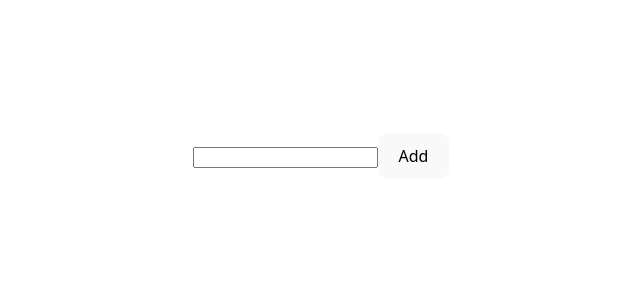
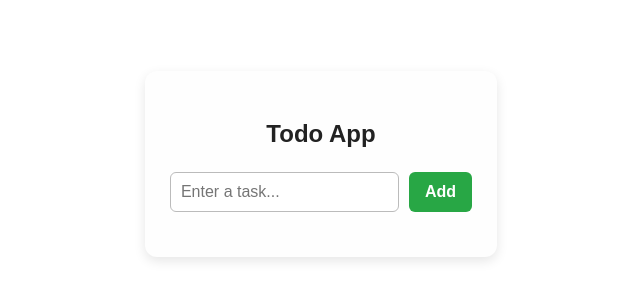
Before and after one commit to birinderr/to-do, a React (Vite) app: page / in a window 1280 px wide. Shown: the part 236-536 px from the top of the page, without its empty margins (319-959 px from the left). Built offline with nearby package versions, Linux system fonts and the light colour scheme.

Commit message:
mark as done added feature

```diff
--- a/component/todo.jsx
+++ b/component/todo.jsx
@@ -1,38 +1,155 @@
-import React, { useState } from 'react'
+import React, { useState } from 'react';
 
-export default function todo() {
-    const[task,settask]=useState(" ");
+export default function Todo() {
+  const [task, setTask] = useState('');
+  const [todos, setTodos] = useState([]);
 
-    const[todos,settodos]=useState([]);
-    const handleadd=()=>{
-        settodos([...todos,task]);
-        console.log("added",todos)
-        settask('   ')
-    }
-   const handledelete = (index) => {
-  const updatedtodos=[todos];
-  updatedtodos.splice(index);
-  settodos(updatedtodos);
-};
+  const handleAdd = () => {
+    const trimmedTask = task.trim();
+    if (trimmedTask === '') return;
+    setTodos([...todos, { text: trimmedTask, done: false }]);
+    setTask('');
+  };
+
+  const handleDelete = (index) => {
+    const updatedTodos = [...todos];
+    updatedTodos.splice(index, 1);
+    setTodos(updatedTodos);
+  };
+
+  const handleMarkDone = (index) => {
+    const updatedTodos = [...todos];
+    updatedTodos[index].done = true;
+    setTodos(updatedTodos);
+  };
+
   return (
-    <div>
-     <input type="text" value={task} onChange={(e)=>settask(e.target.value)} />
-     <button onClick={handleadd}>
-        Add
-     </button>
-     <ul>
-        {todos.map((items,index)=>(
-     <li key={index}>{items}
-      <button onClick={()=>handledelete(index)}> delete </button>
-     </li>
-            )
+    <div style={styles.container}>
+      <h2 style={styles.heading}>Todo App</h2>
+      <div style={styles.inputContainer}>
+        <input
+          type="text"
+          value={task}
+          placeholder="Enter a task..."
+          onChange={(e) => setTask(e.target.value)}
+          style={styles.input}
+        />
+        <button onClick={handleAdd} style={styles.addButton}>
+          Add
+        </button>
+      </div>
+      <ul style={styles.list}>
+        {todos.map((item, index) => (
+          <li
+            key={index}
+            style={{
+              ...styles.listItem,
+              backgroundColor: index % 2 === 0 ? '#f1f1f1' : '#ffffff',
+            }}
+          >
+            <span
+              style={{
+                ...styles.listText,
+                textDecoration: item.done ? 'line-through' : 'none',
+                color: item.done ? '#999' : '#333',
+              }}
+            >
+              {item.text}
+            </span>
+            <div style={styles.buttonGroup}>
+              {!item.done && (
+                <button onClick={() => handleMarkDone(index)} style={styles.doneButton}>
+                  Mark as Done
+                </button>
+              )}
+              <button onClick={() => handleDelete(index)} style={styles.deleteButton}>
+                Delete
+              </button>
+            </div>
+          </li>
+        ))}
+      </ul>
+    </div>
+  );
+}
 
 
-            )
-
-        }
-
-     </ul>
-    </div>
-  )
-}
+const styles = {
+  container: {
+    maxWidth: '500px',
+    margin: '60px auto',
+    padding: '25px',
+    borderRadius: '12px',
+    boxShadow: '0 4px 12px rgba(0,0,0,0.1)',
+    backgroundColor: '#fefefe',
+    fontFamily: 'Arial, sans-serif',
+  },
+  heading: {
+    textAlign: 'center',
+    color: '#222',
+    fontSize: '24px',
+    marginBottom: '20px',
+  },
+  inputContainer: {
+    display: 'flex',
+    marginBottom: '20px',
+  },
+  input: {
+    flex: 1,
+    padding: '10px',
+    borderRadius: '6px',
+    border: '1px solid #bbb',
+    marginRight: '10px',
+    fontSize: '16px',
+  },
+  addButton: {
+    padding: '10px 16px',
+    backgroundColor: '#28a745',
+    color: '#fff',
+    border: 'none',
+    borderRadius: '6px',
+    cursor: 'pointer',
+    fontWeight: 'bold',
+  },
+  list: {
+    listStyleType: 'none',
+    padding: 0,
+  },
+  listItem: {
+    display: 'flex',
+    justifyContent: 'space-between',
+    alignItems: 'center',
+    padding: '12px 15px',
+    marginBottom: '10px',
+    borderRadius: '6px',
+    boxShadow: '0 1px 3px rgba(0,0,0,0.05)',
+  },
+  listText: {
+    fontSize: '16px',
+    flex: 1,
+    marginRight: '10px',
+    wordBreak: 'break-word',
+  },
+  buttonGroup: {
+    display: 'flex',
+    gap: '8px',
+  },
+  deleteButton: {
+    backgroundColor: '#dc3545',
+    border: 'none',
+    color: 'white',
+    padding: '8px 12px',
+    borderRadius: '6px',
+    cursor: 'pointer',
+    fontWeight: 'bold',
+  },
+  doneButton: {
+    backgroundColor: '#007bff',
+    border: 'none',
+    color: 'white',
+    padding: '8px 12px',
+    borderRadius: '6px',
+    cursor: 'pointer',
+    fontWeight: 'bold',
+  },
+};
```
Also changed, not shown: 1 other file (tests, documents, lock files or other folders).
